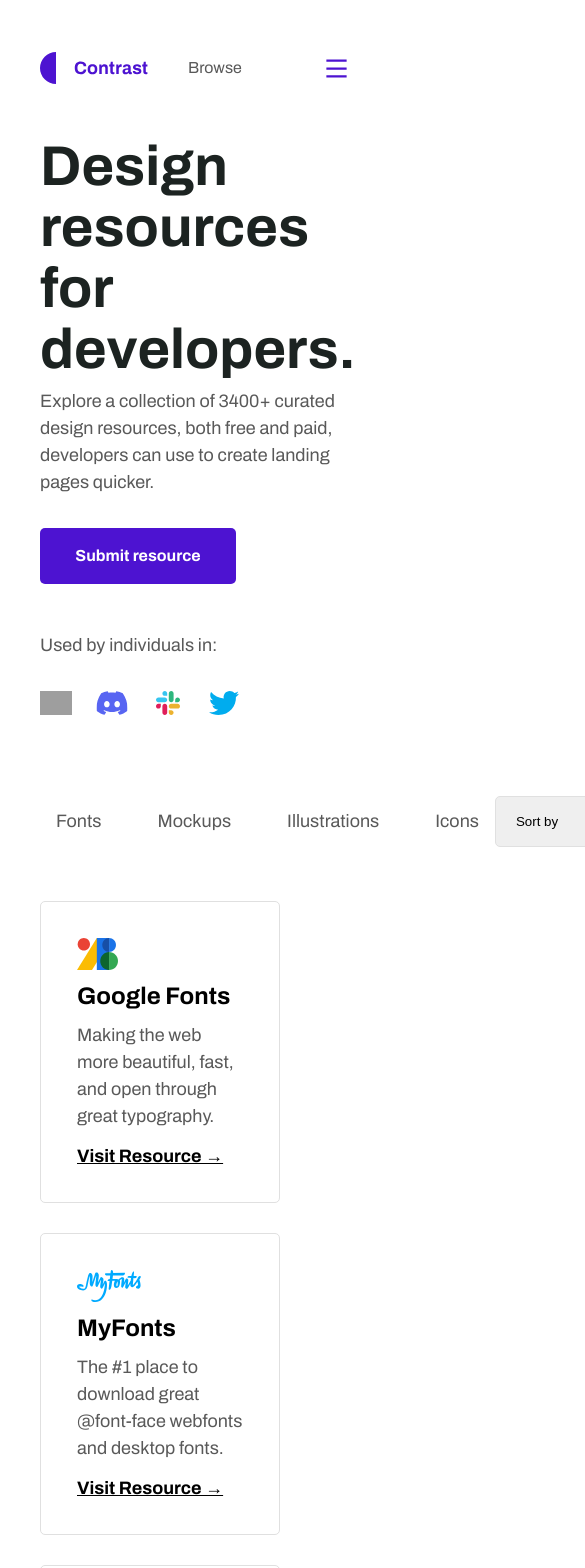
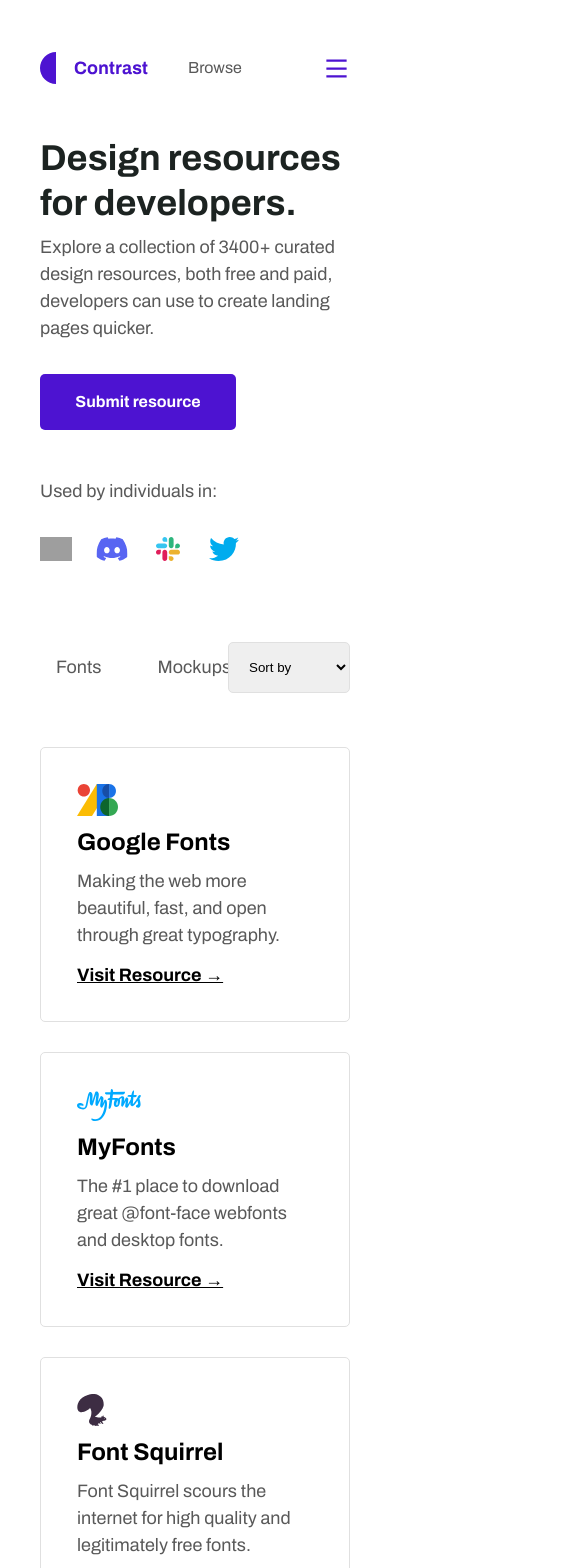
Before and after one commit to vmuya/contrast, a React (Create React App) app: page / in a window 390 px wide. Shown: the top 1568 px of the page, 585 px wide, since content can reach past the window. Built offline with nearby package versions, Linux system fonts and the light colour scheme; grey boxes are pictures that could not be loaded; the HTML template or start-up script is replaced by a standard one.

Commit message:
responsive layout for mobile

```diff
--- a/src/components/resourceBox/resource.css
+++ b/src/components/resourceBox/resource.css
@@ -49,3 +49,20 @@
     width: 45%;
   }
 }
+
+@media screen and (max-width: 768px) {
+  .contrast__resource-box {
+    width: 100%;
+  }
+}
+
+@media screen and (max-width: 600px) {
+  .contrast__resource-logo {
+    max-height: 100%;
+    max-width: 100%;
+  }
+
+  .contrast__resource-title {
+    font-weight: 600;
+  }
+}
--- a/src/containers/footer/footer.css
+++ b/src/containers/footer/footer.css
@@ -50,11 +50,27 @@
 }
 
 @media screen and (max-width: 768px) {
+  .contrast__footer-links {
+    gap: 2rem;
+  }
+  .contrast__footer {
+    gap: 2rem;
+  }
+}
+
+@media screen and (max-width: 768px) {
   .contrast__footer {
     flex-direction: column;
-    gap: 3rem;
+    gap: 2rem;
   }
   .contrast__footer-content {
     width: 100%;
   }
 }
+
+@media screen and (max-width: 768px) {
+  .contrast__footer-links {
+    flex-wrap: wrap;
+    justify-content: space-between;
+  }
+}
--- a/src/containers/hero/hero.css
+++ b/src/containers/hero/hero.css
@@ -102,3 +102,11 @@
     margin: 0;
   }
 }
+
+@media only screen and (max-width: 768px) {
+  .contrast__hero-content h1 {
+    font-weight: 700;
+    font-size: 36px;
+    line-height: 45px;
+  }
+}
--- a/src/containers/newsLetter/newsletter.css
+++ b/src/containers/newsLetter/newsletter.css
@@ -73,7 +73,7 @@
   display: flex;
   justify-content: flex-end;
   margin-bottom: 0;
-  max-height: 100%;
+  max-width: 100%;
 }
 
 @media screen and (max-width: 1200px) {
@@ -98,3 +98,17 @@
     justify-content: center;
   }
 }
+
+@media screen and (max-width: 600px) {
+  .contrast__newsletter-img {
+    max-width: 100%;
+  }
+  .contrast__newsletter-email_box {
+    display: flex;
+    flex-direction: column;
+    gap: 1rem;
+  }
+  .contrast__newsletter-email_box input {
+    margin-right: 0;
+  }
+}
--- a/src/containers/resourceSection/resourceSection.css
+++ b/src/containers/resourceSection/resourceSection.css
@@ -44,6 +44,9 @@
   margin-top: 3.375rem;
 }
 
-/* .contrast__resources-grid_item {
-  flex: 1 1 calc(33.33% - 1rem);
-} */
+@media screen and (max-width: 768px) {
+  .contrast__resources-categories {
+    overflow: scroll;
+    overflow-x: hidden;
+  }
+}
```
